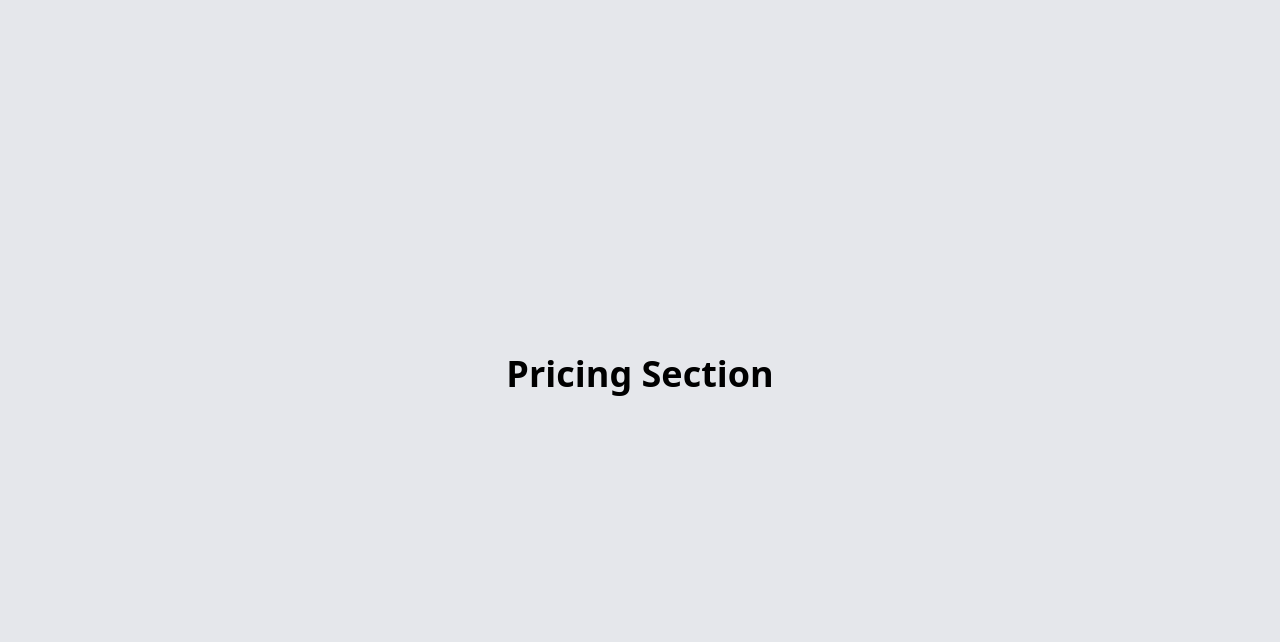
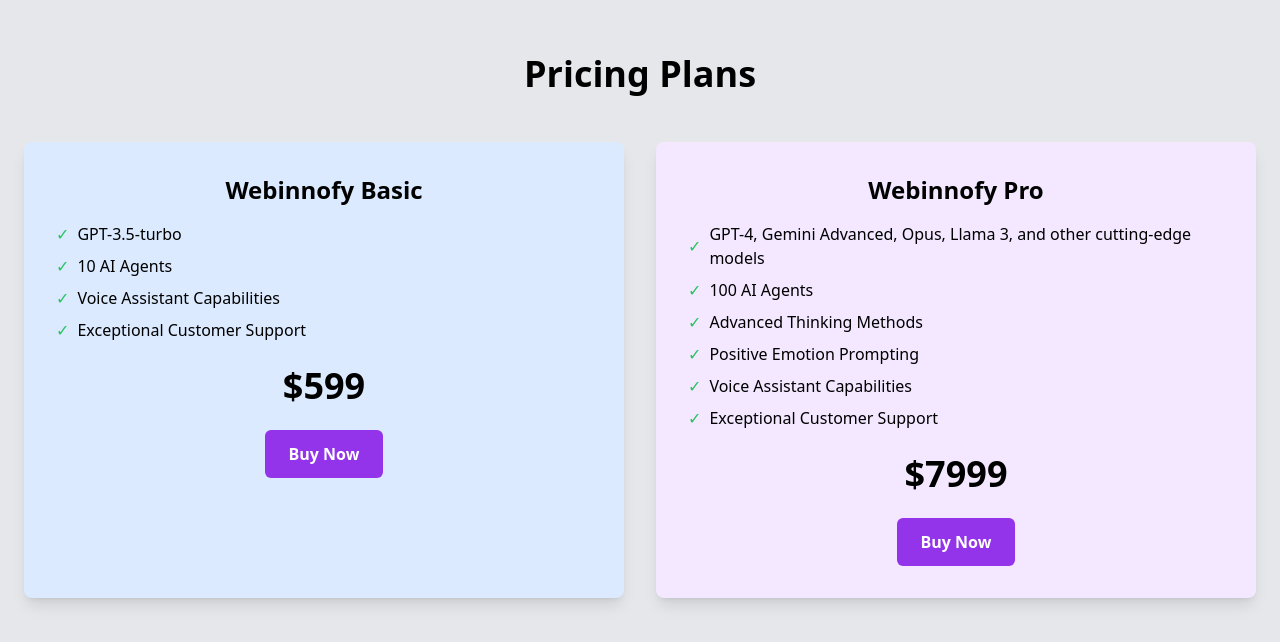
Before and after one commit to GPT-Engineer-App/ai-fusion-design, a React (Vite) app: page / in a window 1280 px wide. Shown: the part 3258-3900 px from the top of the page. Built offline with nearby package versions, Linux system fonts and the light colour scheme.

Commit message:
Implemented a two-column pricing table showcasing Webinnofy's "Basic" and "Pro" plans with headers, features, pricing, and call-to-action buttons.

```diff
--- a/src/pages/Index.jsx
+++ b/src/pages/Index.jsx
@@ -125,8 +125,64 @@ const Index = () => {
             ))}
           </div>
         </section>
-        <section id="pricing" className="h-screen bg-gray-200 flex items-center justify-center">
-          <h2 className="text-4xl font-bold">Pricing Section</h2>
+        <section id="pricing" className="py-20 bg-gray-200">
+          <div className="container mx-auto px-6">
+            <h2 className="text-4xl font-bold text-center mb-12">Pricing Plans</h2>
+            <div className="grid grid-cols-1 md:grid-cols-2 gap-8">
+              <div className="bg-blue-100 p-8 rounded-lg shadow-lg">
+                <h3 className="text-2xl font-bold text-center mb-4">Webinnofy Basic</h3>
+                <ul className="mb-6">
+                  <li className="flex items-center mb-2">
+                    <span className="text-green-500 mr-2">✓</span> GPT-3.5-turbo
+                  </li>
+                  <li className="flex items-center mb-2">
+                    <span className="text-green-500 mr-2">✓</span> 10 AI Agents
+                  </li>
+                  <li className="flex items-center mb-2">
+                    <span className="text-green-500 mr-2">✓</span> Voice Assistant Capabilities
+                  </li>
+                  <li className="flex items-center mb-2">
+                    <span className="text-green-500 mr-2">✓</span> Exceptional Customer Support
+                  </li>
+                </ul>
+                <div className="text-center mb-6">
+                  <span className="text-4xl font-black">$599</span>
+                </div>
+                <div className="text-center">
+                  <button className="bg-purple-600 hover:bg-purple-700 text-white font-semibold py-3 px-6 rounded-md">Buy Now</button>
+                </div>
+              </div>
+              <div className="bg-purple-100 p-8 rounded-lg shadow-lg">
+                <h3 className="text-2xl font-bold text-center mb-4">Webinnofy Pro</h3>
+                <ul className="mb-6">
+                  <li className="flex items-center mb-2">
+                    <span className="text-green-500 mr-2">✓</span> GPT-4, Gemini Advanced, Opus, Llama 3, and other cutting-edge models
+                  </li>
+                  <li className="flex items-center mb-2">
+                    <span className="text-green-500 mr-2">✓</span> 100 AI Agents
+                  </li>
+                  <li className="flex items-center mb-2">
+                    <span className="text-green-500 mr-2">✓</span> Advanced Thinking Methods
+                  </li>
+                  <li className="flex items-center mb-2">
+                    <span className="text-green-500 mr-2">✓</span> Positive Emotion Prompting
+                  </li>
+                  <li className="flex items-center mb-2">
+                    <span className="text-green-500 mr-2">✓</span> Voice Assistant Capabilities
+                  </li>
+                  <li className="flex items-center mb-2">
+                    <span className="text-green-500 mr-2">✓</span> Exceptional Customer Support
+                  </li>
+                </ul>
+                <div className="text-center mb-6">
+                  <span className="text-4xl font-black">$7999</span>
+                </div>
+                <div className="text-center">
+                  <button className="bg-purple-600 hover:bg-purple-700 text-white font-semibold py-3 px-6 rounded-md">Buy Now</button>
+                </div>
+              </div>
+            </div>
+          </div>
         </section>
         <section id="testimonials" className="h-screen bg-gray-300 flex items-center justify-center">
           <h2 className="text-4xl font-bold">Testimonials Section</h2>
```
